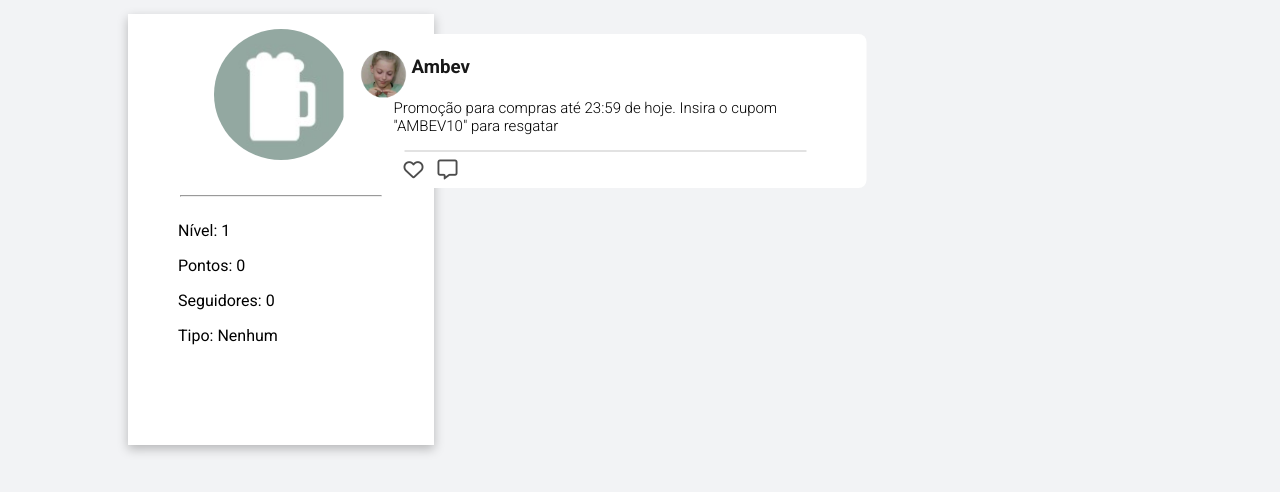
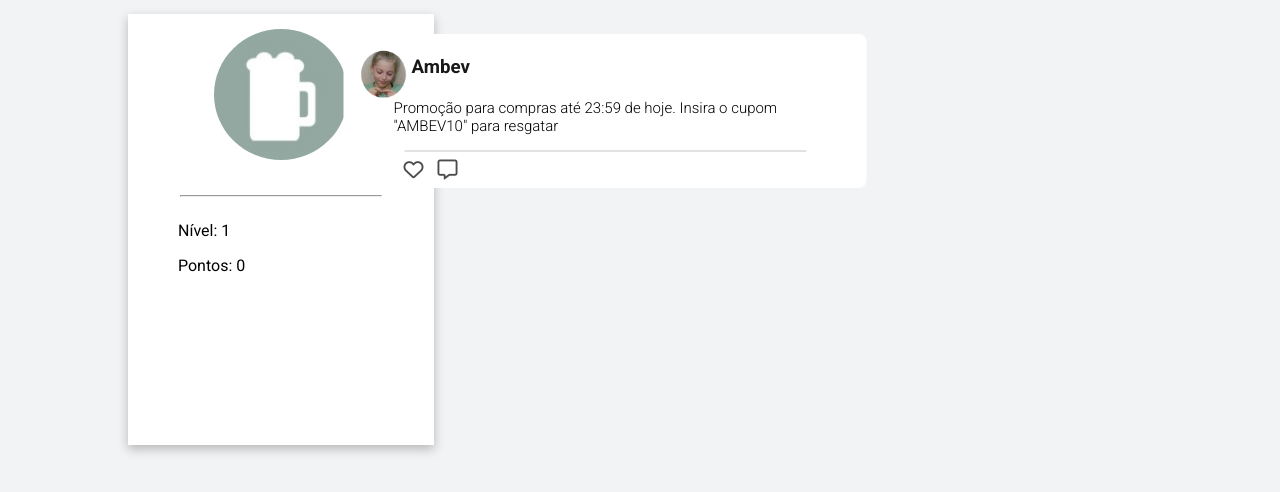
Before and after one commit to ninkasisum/ninkasisum.server, a website: page views/pages/index.html in a window 1280 px wide. Shown: the part 140-632 px from the top of the page. Drawn offline with Linux system fonts and the light colour scheme; no server answers; files whose address does not match are found by name.

Commit message:
[edit] user-infurmation card

```diff
--- a/views/pages/index.html
+++ b/views/pages/index.html
@@ -72,8 +72,6 @@
         <ul class="user-information">
           <li><p>Nível: 1</p></li>
           <li><p>Pontos: 0</p></li>
-          <li><p>Seguidores: 0</p></li>
-          <li><p>Tipo: Nenhum</p></li>
         </ul>
       </div>
       <div class="feed-content">
```
